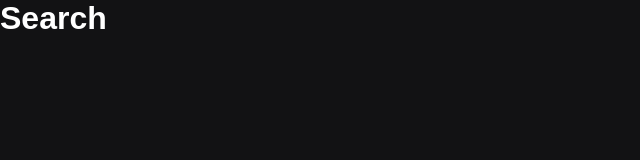
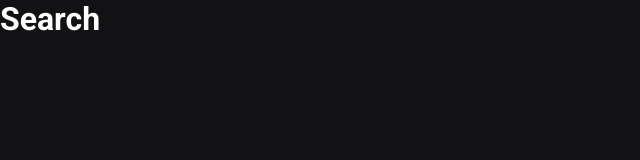
Before and after one commit to nelsonsantosaraujo/rocketseat-nextjs, a Next.js app: page /search in a window 1280 px wide. Shown: the top 160 px of the page, without its empty margins (0-640 px from the left). Built offline with nearby package versions, Linux system fonts and the light colour scheme.

Commit message:
Criando custom document

```diff
--- a/src/pages/_document.tsx
+++ b/src/pages/_document.tsx
@@ -1,4 +1,4 @@
-import Document, {DocumentContext} from 'next/document'
+import Document, {DocumentContext, Html, Head, Main, NextScript} from 'next/document'
 import { ServerStyleSheet } from 'styled-components'
 
 export default class MyDocument extends Document {
@@ -27,4 +27,21 @@
       sheet.seal()
     }
   }
+
+  render(){
+    return (
+      <Html lang="pt">
+        <Head>
+          <meta charSet="utf-8" />
+          <link rel="preconnect" href="https://fonts.gstatic.com" />
+          {/* <link rel="shortcut icon" href="favicon.ico" type="image/x-icon"/> */}
+          <link href="https://fonts.googleapis.com/css2?family=Roboto:wght@400;500;700&display=swap" rel="stylesheet" />
+        </Head>
+        <body>
+          <Main />
+          <NextScript />
+        </body>
+      </Html>
+    );
+  }
 }
--- a/src/styles/GlobalStyle.ts
+++ b/src/styles/GlobalStyle.ts
@@ -9,6 +9,6 @@
   body {
     background-color: #121214;
     color: #fff;
-    font-family: Arial, Helvetica, sans-serif;
+    font-family: Roboto, Arial, Helvetica, sans-serif;
   }
 `;
```
